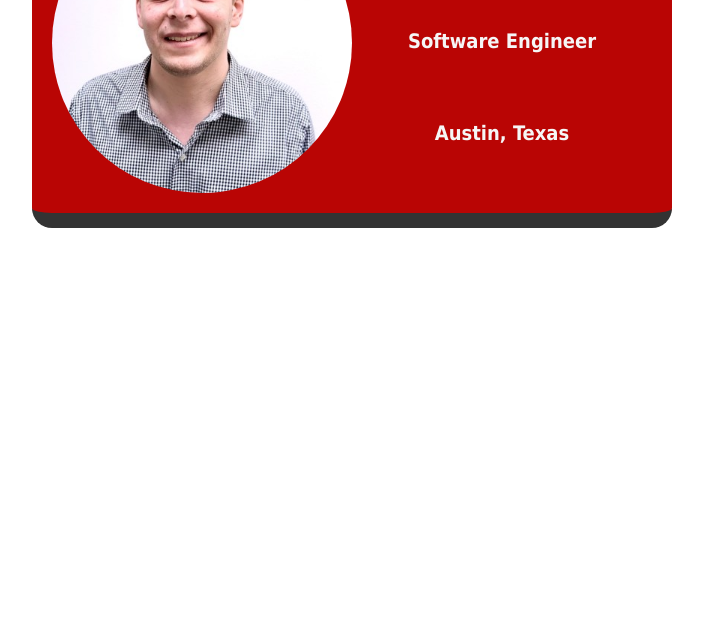
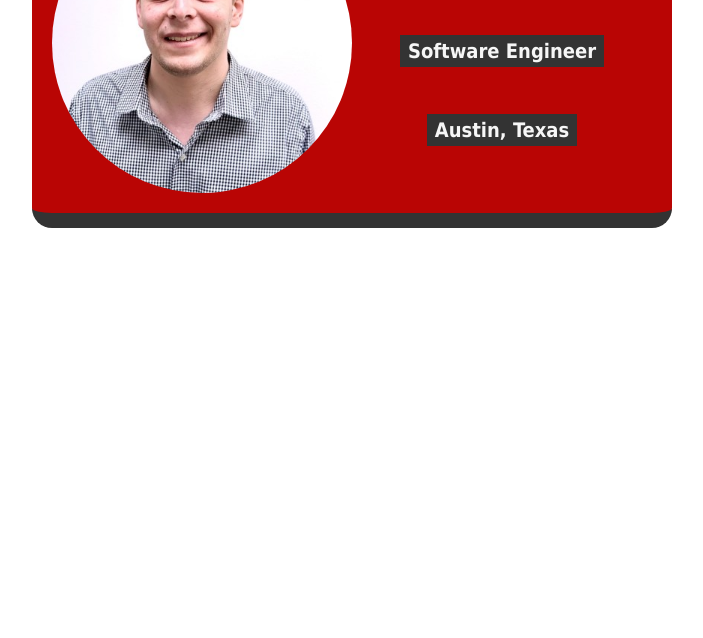
Before and after one commit to JR-design1/business-card, a website built with Vite: page index.html in a window 1280 px wide. Shown: the part 162-800 px from the top of the page, without its empty margins (288-991 px from the left). Built offline with nearby package versions, Linux system fonts and the light colour scheme.

Commit message:
I added background color to the text.

```diff
--- a/index.html
+++ b/index.html
@@ -1,3 +1,4 @@
+<!DOCTYPE html>
 <html>
     <head>
         <link rel="stylesheet" href="styles.css" />
@@ -7,7 +8,7 @@
             <img class="avatar" src="images/jake.png">
             <div class="card-text" >
                 <h3 class="no-margin">Jake Rothschild</h3>
-                <h4 class="no-margin">Software Engineer</p>
+                <h4 class="no-margin">Software Engineer</h4>
                 <h4 class="no-margin">Austin, Texas</h4>
             </div>
         </div>
--- a/styles.css
+++ b/styles.css
@@ -37,6 +37,11 @@ body {
     border: 1px dotted blue;
 }
 
+h3, h4{
+    background-color: #333333;
+    padding: 4px 8px;
+}
+
 h3 {
     font-size: 35px;
 }
@@ -54,6 +59,7 @@ h4 {
     display: flex;
     flex-direction: column;
     justify-content: space-evenly;
+    align-items: center;
 }
 
 /*
```
